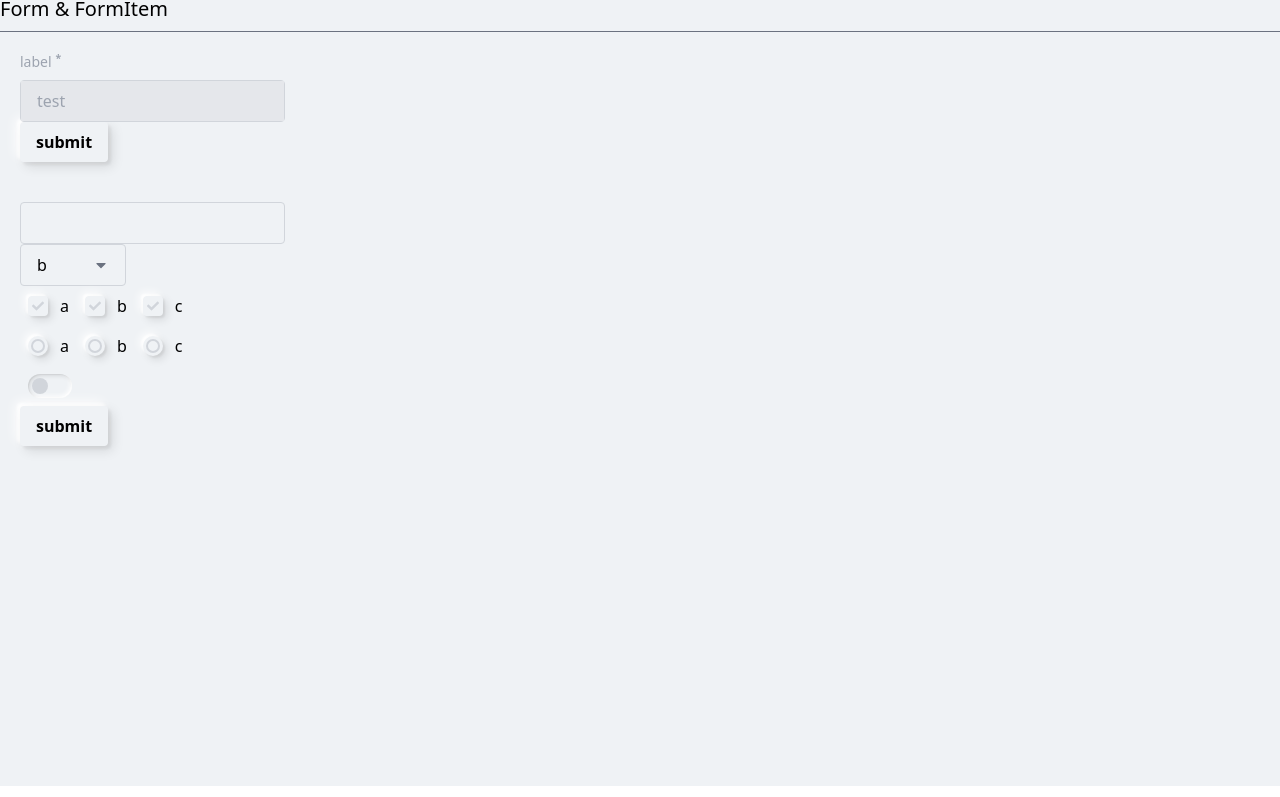
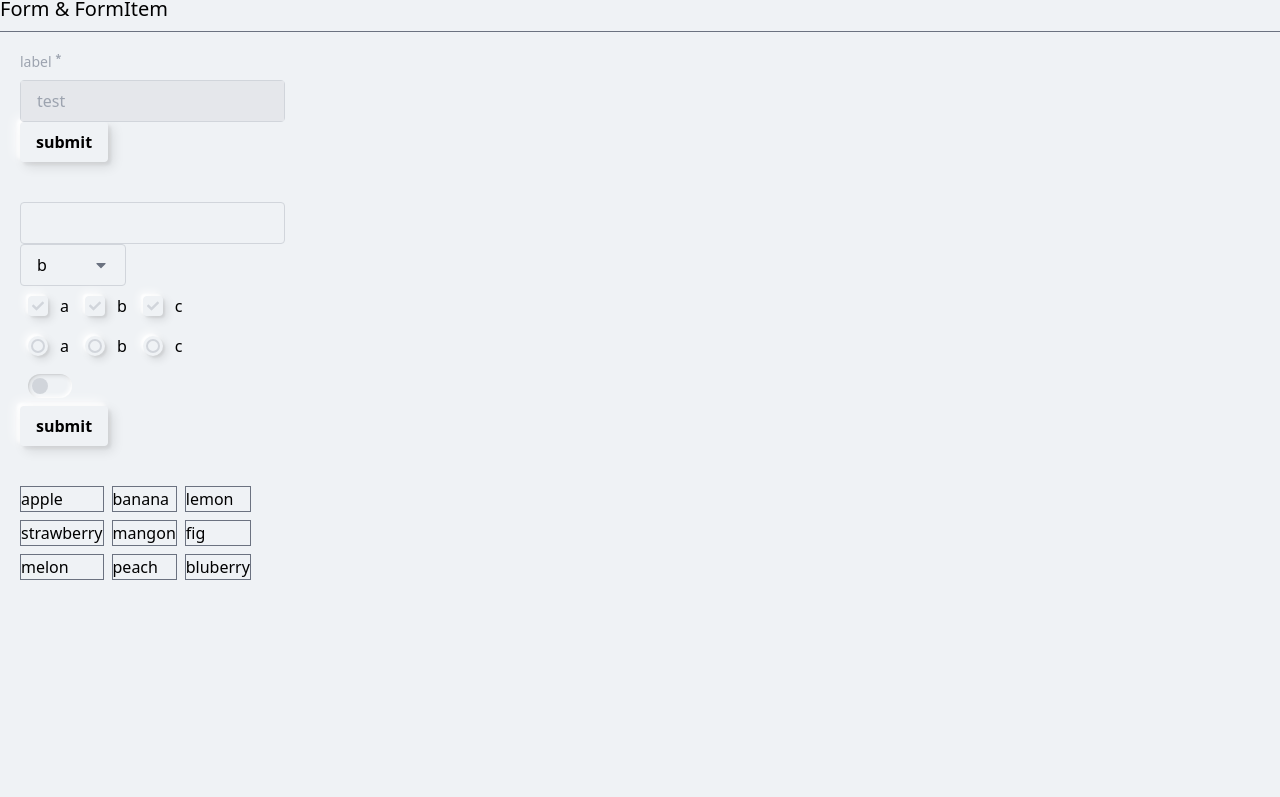
Before and after one commit to carrot-farm/mongsil-ui, a React app: page / in a window 1280 px wide. Shown: the part 1051-1848 px from the top of the page. Built offline with nearby package versions, Linux system fonts and the light colour scheme.

Commit message:
feat: feature/#1t8m8j3

```diff
--- a/src/App.tsx
+++ b/src/App.tsx
@@ -12,6 +12,8 @@
 import FormItem from './components/FormItem';
 import Form from './components/Form';
 import FormCreator from './components/FormCreator';
+import Layout from './components/Layout';
+import LayoutItem from './components/LayoutItem';
 
 import useForm from './hooks/useForm';
 
@@ -316,10 +318,12 @@
           form={form2}
           model={[
             {
+              itemId: 'input',
               component: 'input',
               name: 'input-name',
             },
             {
+              itemId: 'select',
               component: 'select',
               name: 'select-name',
               defaultValue: 'b',
@@ -332,6 +336,7 @@
               },
             },
             {
+              itemId: 'checkbox',
               component: 'checkbox',
               name: 'checkbox-name',
               props: {
@@ -343,6 +348,7 @@
               },
             },
             {
+              itemId: 'radio',
               component: 'radio',
               name: 'radio-name',
               props: {
@@ -354,6 +360,7 @@
               },
             },
             {
+              itemId: 'switch',
               component: 'switch',
               name: 'switch',
               props: {
@@ -361,6 +368,7 @@
               },
             },
             {
+              itemId: 'button',
               component: 'button',
               type: 'submit',
               children: 'submit',
@@ -370,6 +378,32 @@
           onChange={(v, name) => console.log(v, name)}
         />
       </div>
+      <div className="p-5 flex space-x-4">
+        <Layout
+          areas={`
+          'apple banana lemon'
+          'strawberry mangon fig'
+          'melon peach bluberry'
+        `}
+          gap={2}
+        >
+          {[
+            'apple',
+            'banana',
+            'lemon',
+            'strawberry',
+            'mangon',
+            'fig',
+            'melon',
+            'peach',
+            'bluberry',
+          ].map((name) => (
+            <LayoutItem gridArea={name} key={name}>
+              <div className="border border-gray-500">{name}</div>
+            </LayoutItem>
+          ))}
+        </Layout>
+      </div>
       <div className="h-80"></div>
     </div>
   );
--- a/src/components/Layout/Layout.tsx
+++ b/src/components/Layout/Layout.tsx
@@ -1,6 +1,7 @@
 import * as React from 'react';
 
 import { TRemUnit } from '../../types/components';
+import { unitToRem } from '../../utils/style';
 
 export interface LayoutProps extends React.HTMLAttributes<HTMLDivElement> {
   /** grid-template-areas 속성. 요소의 배치 정의. 백틱사용. */
@@ -30,13 +31,13 @@
 }: LayoutProps): JSX.Element {
   return (
     <div
-      className={`Mongsil-layout-root ${className ?? ''} ${
-        gap ? `gap-${gap}` : ''
-      } ${gapX ? `gap-x-${gapX}` : ''} ${gapY ? `gap-y-${gapY}` : ''} `}
+      className={`Mongsil-layout-root ${className ?? ''} `}
       style={{
         gridTemplateAreas: areas,
         gridTemplateColumns: columns,
         gridTemplateRows: rows,
+        columnGap: unitToRem(gapX ?? gap ?? 0),
+        rowGap: unitToRem(gapY ?? gap ?? 0),
       }}
       {...args}
     >
--- a/src/tailwind_out.css
+++ b/src/tailwind_out.css
@@ -55,6 +55,7 @@
     inset 7px 7px 20px hsl(var(--color-base-deg) 3% 5% / 10%),
     inset -5px -5px 5px hsl(var(--color-base-deg) 3% 100% / 80%),
     inset -7px -7px 20px hsl(var(--color-base-deg) 5% 100% / 80%);
+
   /** 하이라이드 비활성화 */
   -webkit-tap-highlight-color: transparent;
 }
@@ -264,6 +265,7 @@
 
 button,
 [type='button'],
+[type='reset'],
 [type='submit'] {
 	-webkit-appearance: button;
 }
@@ -272,14 +274,27 @@
 Remove the inner border and padding in Firefox.
 */
 
+::-moz-focus-inner {
+	border-style: none;
+	padding: 0;
+}
+
 /**
 Restore the focus styles unset by the previous rule.
 */
+
+:-moz-focusring {
+	outline: 1px dotted ButtonText;
+}
 
 /**
 Remove the additional ':invalid' styles in Firefox.
 See: https://github.com/mozilla/gecko-dev/blob/2f9eacd9d3d995c937b4251a5557d95d494c9be1/layout/style/res/forms.css#L728-L737
 */
+
+:-moz-ui-invalid {
+	box-shadow: none;
+}
 
 /**
 Remove the padding so developers are not caught out when they zero out 'fieldset' elements in all browsers.
@@ -301,19 +316,38 @@
 Correct the cursor style of increment and decrement buttons in Safari.
 */
 
+::-webkit-inner-spin-button,
+::-webkit-outer-spin-button {
+	height: auto;
+}
+
 /**
 1. Correct the odd appearance in Chrome and Safari.
 2. Correct the outline style in Safari.
 */
 
+[type='search'] {
+	-webkit-appearance: textfield; /* 1 */
+	outline-offset: -2px; /* 2 */
+}
+
 /**
 Remove the inner padding in Chrome and Safari on macOS.
 */
+
+::-webkit-search-decoration {
+	-webkit-appearance: none;
+}
 
 /**
 1. Correct the inability to style clickable types in iOS and Safari.
 2. Change font properties to 'inherit' in Safari.
 */
+
+::-webkit-file-upload-button {
+	-webkit-appearance: button; /* 1 */
+	font: inherit; /* 2 */
+}
 
 /*
 Interactive
@@ -469,7 +503,8 @@
   color: #9ca3af;
 }
 
-button {
+button,
+[role="button"] {
   cursor: pointer;
 }
 
@@ -480,6 +515,10 @@
  * as it triggers the better focus styles even for links, which still use a dotted
  * outline in Firefox by default.
  */
+
+:-moz-focusring {
+	outline: auto;
+}
 
 table {
   border-collapse: collapse;
@@ -588,8 +627,29 @@
 }
 
 *, ::before, ::after {
+  --tw-translate-x: 0;
+  --tw-translate-y: 0;
+  --tw-rotate: 0;
+  --tw-skew-x: 0;
+  --tw-skew-y: 0;
+  --tw-scale-x: 1;
+  --tw-scale-y: 1;
+  --tw-transform: translateX(var(--tw-translate-x)) translateY(var(--tw-translate-y)) rotate(var(--tw-rotate)) skewX(var(--tw-skew-x)) skewY(var(--tw-skew-y)) scaleX(var(--tw-scale-x)) scaleY(var(--tw-scale-y));
   --tw-border-opacity: 1;
   border-color: rgba(229, 231, 235, var(--tw-border-opacity));
+  --tw-ring-offset-shadow: 0 0 #0000;
+  --tw-ring-shadow: 0 0 #0000;
+  --tw-shadow: 0 0 #0000;
+  --tw-blur: var(--tw-empty,/*!*/ /*!*/);
+  --tw-brightness: var(--tw-empty,/*!*/ /*!*/);
+  --tw-contrast: var(--tw-empty,/*!*/ /*!*/);
+  --tw-grayscale: var(--tw-empty,/*!*/ /*!*/);
+  --tw-hue-rotate: var(--tw-empty,/*!*/ /*!*/);
+  --tw-invert: var(--tw-empty,/*!*/ /*!*/);
+  --tw-saturate: var(--tw-empty,/*!*/ /*!*/);
+  --tw-sepia: var(--tw-empty,/*!*/ /*!*/);
+  --tw-drop-shadow: var(--tw-empty,/*!*/ /*!*/);
+  --tw-filter: var(--tw-blur) var(--tw-brightness) var(--tw-contrast) var(--tw-grayscale) var(--tw-hue-rotate) var(--tw-invert) var(--tw-saturate) var(--tw-sepia) var(--tw-drop-shadow);
 }
 
 .emboss-100 {
@@ -638,42 +698,49 @@
     width: 8px;
   }
 
+::-webkit-scrollbar-thumb {
+    background-color: hsl(var(--color-primary-deg) 100% 72% / 50%);
+    border-radius: 10px;
+    padding: 5px;
+  }
+
+::-webkit-scrollbar-track {
+    background-color: hsl(var(--color-base-deg) 22% 93%);
+  }
 .container {
   width: 100%;
 }
+@media (min-width: 640px) {
 
-@media (min-width: 640px) {
   .container {
     max-width: 640px;
   }
 }
+@media (min-width: 768px) {
 
-@media (min-width: 768px) {
   .container {
     max-width: 768px;
   }
 }
+@media (min-width: 1024px) {
 
-@media (min-width: 1024px) {
   .container {
     max-width: 1024px;
   }
 }
+@media (min-width: 1280px) {
 
-@media (min-width: 1280px) {
   .container {
     max-width: 1280px;
   }
 }
+@media (min-width: 1536px) {
 
-@media (min-width: 1536px) {
   .container {
     max-width: 1536px;
   }
 }
-
 /* ===== button ===== */
-
 .Mongsil-button-root {
     transition-property: box-shadow;
     transition-timing-function: ease-in-out;
@@ -685,7 +752,6 @@
     padding-bottom: 0.5rem;
     font-weight: 600;
   }
-
 .Mongsil-button-root.disabled {
   cursor: not-allowed;
   --tw-bg-opacity: 1;
@@ -693,35 +759,27 @@
   --tw-text-opacity: 1;
   color: rgba(156, 163, 175, var(--tw-text-opacity));
 }
-
 .Mongsil-button-root.emboss {
     box-shadow: var(--emboss-300);
   }
-
 .Mongsil-button-root.emboss.pressed {
     box-shadow: var(--emboss-0);
   }
-
 .Mongsil-button-root.dent {
     box-shadow: var(--dent-0);
   }
-
 .Mongsil-button-root.dent.pressed {
     box-shadow: var(--dent-200);
   }
-
 .Mongsil-button-root > .Mongsil-button-label {
     transition-property: transform;
     transition-timing-function: ease-in-out;
     transition-duration: 200ms;
   }
-
 .Mongsil-button-root.pressed > .Mongsil-button-label {
     transform: scale(0.95);
   }
-
 /* ===== input ===== */
-
 .Mongsil-input-root {
   border-radius: 0.25rem;
   border-width: 1px;
@@ -736,24 +794,15 @@
     --tw-border-opacity: 1;
     border-color: rgba(209, 213, 219, var(--tw-border-opacity));
 }
-
 .Mongsil-input-root.focused {
     box-shadow: var(--dent-100);
     border-color: transparent;
   }
-
 .Mongsil-input-root > .Mongsil-input-base {
   width: 100%;
   -webkit-appearance: none;
           appearance: none;
   background-color: transparent;
-}
-
-.Mongsil-input-root > .Mongsil-input-base:focus {
-  background-color: transparent;
-}
-
-.Mongsil-input-root > .Mongsil-input-base {
   padding-left: 1rem;
   padding-right: 1rem;
   padding-top: 0.5rem;
@@ -761,12 +810,11 @@
   --tw-text-opacity: 1;
   color: rgba(55, 65, 81, var(--tw-text-opacity));
 }
-
 .Mongsil-input-root > .Mongsil-input-base:focus {
+  background-color: transparent;
   outline: 2px solid transparent;
   outline-offset: 2px;
 }
-
 .Mongsil-input-root.disabled, .Mongsil-input-root.disabled > .Mongsil-input-base {
   cursor: not-allowed;
   --tw-bg-opacity: 1;
@@ -774,9 +822,7 @@
   --tw-text-opacity: 1;
   color: rgba(156, 163, 175, var(--tw-text-opacity));
 }
-
 /* ===== checkbox ===== */
-
 .Mongsil-checkbox-root {
   position: relative;
   display: inline-flex;
@@ -785,12 +831,10 @@
   justify-content: center;
   padding: 0.5rem;
 }
-
 .Mongsil-checkbox-root > .Mongsil-checkbox-base {
   -webkit-appearance: none;
           appearance: none;
 }
-
 .Mongsil-checkbox-root > .Mongsil-checkbox-checker {
   display: inline-flex;
   height: 1.25rem;
@@ -803,62 +847,49 @@
   color: rgba(209, 213, 219, var(--tw-text-opacity));
     transition: box-shadow var(--easing), color var(--easing);
 }
-
 .Mongsil-checkbox-root > .Mongsil-checkbox-checker.emboss, .Mongsil-checkbox-root > .Mongsil-checkbox-checker.emboss-outline, .Mongsil-checkbox-root > .Mongsil-checkbox-checker.emboss-fill {
     box-shadow: var(--emboss-200);
   }
-
 .Mongsil-checkbox-root > .Mongsil-checkbox-checker.emboss-outline {
   border-width: 1px;
   border-color: transparent;
     transition: border var(--easing), color 200ms var(--easing),
       box-shadow var(--easing);
 }
-
 .Mongsil-checkbox-root > .Mongsil-checkbox-checker.emboss-fill {
     transition: background-color 200ms ease-in-out, color 200ms ease-in-out,
       box-shadow 200ms ease-in-out;
   }
-
 .Mongsil-checkbox-root.checked > .Mongsil-checkbox-checker {
     box-shadow: var(--emboss-0);
   }
-
 .Mongsil-checkbox-root.checked > .Mongsil-checkbox-checker.emboss {
   color: var(--color-primary);
 }
-
 .Mongsil-checkbox-root.checked > .Mongsil-checkbox-checker.emboss-fill {
   background-color: var(--color-primary);
   font-size: 1rem;
   line-height: 1.5rem;
   color: var(--color-base);
 }
-
 .Mongsil-checkbox-root.checked > .Mongsil-checkbox-checker.emboss-outline {
   --tw-border-opacity: 1;
   border-color: rgba(209, 213, 219, var(--tw-border-opacity));
   color: var(--color-primary);
 }
-
 /* dent */
-
 .Mongsil-checkbox-root > .Mongsil-checkbox-checker.dent, .Mongsil-checkbox-root > .Mongsil-checkbox-checker.dent-outline {
     box-shadow: var(--dent-0);
   }
-
 .Mongsil-checkbox-root.checked > .Mongsil-checkbox-checker.dent, .Mongsil-checkbox-root.checked > .Mongsil-checkbox-checker.dent-outline {
     box-shadow: var(--dent-100);
   }
-
 .Mongsil-checkbox-root > .Mongsil-checkbox-checker.dent {
     transition: color var(--easing);
   }
-
 .Mongsil-checkbox-root.checked > .Mongsil-checkbox-checker.dent {
   color: var(--color-primary);
 }
-
 .Mongsil-checkbox-root > .Mongsil-checkbox-checker.dent-outline {
   border-width: 1px;
   --tw-border-opacity: 1;
@@ -866,25 +897,20 @@
     transition: border var(--easing), color 200ms var(--easing),
       box-shadow var(--easing);
 }
-
 .Mongsil-checkbox-root.checked > .Mongsil-checkbox-checker.dent-outline {
   border-color: transparent;
   color: var(--color-primary);
 }
-
 .Mongsil-checkbox-root .Mongsil-checkbox-icon {
   width: 0.75rem;
 }
-
 .Mongsil-checkbox-root > label {
   margin-left: 0.75rem;
   cursor: pointer;
 }
-
 .Mongsil-checkbox-root.disabled {
   cursor: not-allowed !important;
 }
-
 .Mongsil-checkbox-root.disabled > .Mongsil-checkbox-checker {
   cursor: not-allowed !important;
   --tw-bg-opacity: 1 !important;
@@ -892,21 +918,17 @@
   --tw-text-opacity: 1 !important;
   color: rgba(156, 163, 175, var(--tw-text-opacity)) !important;
 }
-
 .Mongsil-checkbox-root.disabled .Mongsil-checkbox-icon {
   cursor: not-allowed !important;
   --tw-text-opacity: 1 !important;
   color: rgba(209, 213, 219, var(--tw-text-opacity)) !important;
 }
-
 .Mongsil-checkbox-root.disabled .Mongsil-checkbox-label {
   cursor: not-allowed !important;
   --tw-text-opacity: 1 !important;
   color: rgba(156, 163, 175, var(--tw-text-opacity)) !important;
 }
-
 /* ===== radio ===== */
-
 .Mongsil-radio-root {
   position: relative;
   display: inline-flex;
@@ -915,12 +937,10 @@
   justify-content: center;
   padding: 0.5rem;
 }
-
 .Mongsil-radio-root > .Mongsil-radio-base {
   -webkit-appearance: none;
           appearance: none;
 }
-
 .Mongsil-radio-root > .Mongsil-radio-checker {
   position: relative;
   display: inline-flex;
@@ -933,7 +953,6 @@
   --tw-text-opacity: 1;
   color: rgba(209, 213, 219, var(--tw-text-opacity));
 }
-
 .Mongsil-radio-root > .Mongsil-radio-checker > .Mongsil-radio-checker-outer {
   position: relative;
   display: inline-flex;
@@ -947,14 +966,12 @@
     height: 14px;
     transition: border-color var(--easing);
 }
-
 .Mongsil-radio-root
     .Mongsil-radio-base:checked
     + .Mongsil-radio-checker
     > .Mongsil-radio-checker-outer {
   border-color: var(--color-primary);
 }
-
 .Mongsil-radio-root > .Mongsil-radio-checker .Mongsil-radio-checker-inner {
     transition-property: transform;
     transition-timing-function: ease-in-out;
@@ -965,33 +982,26 @@
     height: 6px;
     transform: scale(0);
   }
-
 .Mongsil-radio-root
     > .Mongsil-radio-base:checked
     + .Mongsil-radio-checker
     .Mongsil-radio-checker-inner {
     transform: scale(1);
   }
-
 .Mongsil-radio-root > .Mongsil-radio-label {
   margin-left: 0.75rem;
   cursor: pointer;
 }
-
 /* emboss */
-
 .Mongsil-radio-root > .Mongsil-radio-checker.emboss {
     box-shadow: var(--emboss-200);
   }
-
 .Mongsil-radio-root
     .Mongsil-radio-base:checked
     + .Mongsil-radio-checker.emboss {
     box-shadow: var(--emboss-0);
   }
-
 /* dent */
-
 .Mongsil-radio-root > .Mongsil-radio-checker.dent {
     box-shadow: var(--dent-0);
     border-width: 1px;
@@ -999,14 +1009,12 @@
     border-color: rgba(209, 213, 219, var(--tw-border-opacity));
     transition: box-shadow var(--easing), border-color var(--easing);
   }
-
 .Mongsil-radio-root
     .Mongsil-radio-base:checked
     + .Mongsil-radio-checker.dent {
     box-shadow: var(--dent-100);
     border-color: transparent;
   }
-
 .Mongsil-radio-root
     > .Mongsil-radio-checker.dent
     .Mongsil-radio-checker-outer, .Mongsil-radio-root
@@ -1015,21 +1023,19 @@
     .Mongsil-radio-checker-outer {
   border-style: none;
 }
-
 .Mongsil-radio-root
     > .Mongsil-radio-base:checked
     + .Mongsil-radio-checker.dent
     .Mongsil-radio-checker-inner {
   --tw-scale-x: 1.5;
   --tw-scale-y: 1.5;
+  transform: var(--tw-transform);
 }
-
 .Mongsil-radio-root.disabled, .Mongsil-radio-root.disabled .Mongsil-radio-label {
   cursor: not-allowed !important;
   --tw-text-opacity: 1 !important;
   color: rgba(156, 163, 175, var(--tw-text-opacity)) !important;
 }
-
 .Mongsil-radio-root.disabled .Mongsil-radio-checker {
   cursor: not-allowed !important;
   --tw-bg-opacity: 1 !important;
@@ -1037,12 +1043,10 @@
   --tw-text-opacity: 1 !important;
   color: rgba(156, 163, 175, var(--tw-text-opacity)) !important;
 }
-
 .Mongsil-radio-root.disabled .Mongsil-radio-checker-inner {
   --tw-bg-opacity: 1 !important;
   background-color: rgba(209, 213, 219, var(--tw-bg-opacity)) !important;
 }
-
 .Mongsil-radio-root.disabled, .Mongsil-radio-checker > .Mongsil-radio-checker-outer, .Mongsil-radio-root.disabled
     .Mongsil-radio-base:checked
     + .Mongsil-radio-checker
@@ -1050,9 +1054,7 @@
   --tw-border-opacity: 1;
   border-color: rgba(209, 213, 219, var(--tw-border-opacity));
 }
-
 /* ===== switch ===== */
-
 .Mongsil-switch-root {
   position: relative;
   display: inline-flex;
@@ -1061,12 +1063,10 @@
   justify-content: center;
   padding: 0.5rem;
 }
-
 .Mongsil-switch-root > .Mongsil-switch-base {
   -webkit-appearance: none;
           appearance: none;
 }
-
 .Mongsil-switch-root > .Mongsil-switch-bg {
   position: relative;
   display: flex;
@@ -1075,17 +1075,14 @@
   align-items: center;
   border-radius: 9999px;
 }
-
 .Mongsil-switch-root > .Mongsil-switch-bg.dent {
     box-shadow: var(--dent-100);
   }
-
 .Mongsil-switch-root > .Mongsil-switch-bg.emboss {
   border-width: 1px;
   --tw-border-opacity: 1;
   border-color: rgba(209, 213, 219, var(--tw-border-opacity));
 }
-
 .Mongsil-switch-root .Mongsil-switch-checker {
   display: inline-flex;
   height: 1rem;
@@ -1099,11 +1096,9 @@
     left: 4px;
     transition: transform 200ms ease-in-out, background-color 200ms ease-in-out;
 }
-
 .Mongsil-switch-root .Mongsil-switch-bg.emboss .Mongsil-switch-checker {
     box-shadow: var(--emboss-200);
   }
-
 .Mongsil-switch-root
     .Mongsil-switch-base:checked
     + .Mongsil-switch-bg
@@ -1111,13 +1106,11 @@
   background-color: var(--color-primary);
     transform: translateX(20px);
 }
-
 .Mongsil-switch-root.disabled .Mongsil-switch-bg {
   cursor: not-allowed !important;
   --tw-bg-opacity: 1 !important;
   background-color: rgba(229, 231, 235, var(--tw-bg-opacity)) !important;
 }
-
 .Mongsil-switch-root.disabled
     .Mongsil-switch-base:checked
     + .Mongsil-switch-bg
@@ -1130,13 +1123,7 @@
   --tw-shadow: 0 0 #0000;
   box-shadow: var(--tw-ring-offset-shadow, 0 0 #0000), var(--tw-ring-shadow, 0 0 #0000), var(--tw-shadow);
 }
-
 /* ===== select ===== */
-
-.Mongsil-form_item-root.Mongsil-select-root .Mongsil-form_item-label {
-  padding-bottom: 0.5rem;
-}
-
 .Mongsil-select-root {
   position: relative;
   display: inline-flex;
@@ -1144,7 +1131,9 @@
   align-items: center;
   justify-content: center;
 }
-
+.Mongsil-form_item-root.Mongsil-select-root .Mongsil-form_item-label {
+  padding-bottom: 0.5rem;
+}
 .Mongsil-select-root > .Mongsil-select-value-container {
   display: flex;
   cursor: pointer;
@@ -1159,25 +1148,21 @@
   padding-top: 0.5rem;
   padding-bottom: 0.5rem;
 }
-
 .Mongsil-select-root .Mongsil-select-value {
   display: inline-flex;
   line-height: 1.5;
     height: 1.5rem;
     min-width: 3rem;
 }
-
 .Mongsil-select-root .Mongsil-select-icon {
   margin-left: 0.5rem;
   -webkit-appearance: none;
           appearance: none;
 }
-
 .Mongsil-select-root .Mongsil-select-float-container {
   position: relative;
   width: 100%;
 }
-
 .Mongsil-select-root .Mongsil-select-float-panel {
   position: absolute;
   left: 0px;
@@ -1200,179 +1185,112 @@
     overflow-y: auto;
     overflow-x: hidden;
 }
-
 .Mongsil-select-root .Mongsil-select-float-panel.animate-visible-panel {
     display: block;
   }
-
 .Mongsil-select-root.disabled {
   --tw-bg-opacity: 1;
   background-color: rgba(229, 231, 235, var(--tw-bg-opacity));
   --tw-text-opacity: 1;
   color: rgba(156, 163, 175, var(--tw-text-opacity));
 }
-
 .Mongsil-select-root.disabled > .Mongsil-select-value-container, .Mongsil-select-root.disabled button {
   cursor: not-allowed;
 }
-
 .Mongsil-select-root.disabled .Mongsil-select-icon svg {
   --tw-text-opacity: 1;
   color: rgba(156, 163, 175, var(--tw-text-opacity));
 }
-
 /* ===== select.option ===== */
-
 .Mongsil-option-root {
   padding-left: 1rem;
   padding-right: 1rem;
   padding-top: 0.5rem;
   padding-bottom: 0.5rem;
 }
-
 .Mongsil-option-root:hover,
   .Mongsil-option-root.selected {
     background: hsl(var(--color-primary-deg) 100% 72% / 10%);
   }
-
 .Mongsil-option-root.selected {
   font-weight: 700;
 }
-
 /* ===== form-item ===== */
-
 .Mongsil-form_item-root {
   position: relative;
   display: flex;
 }
-
 .Mongsil-form_item-root .Mongsil-form_item-container {
   position: relative;
 }
-
 /* label */
-
 .Mongsil-form_item-root .Mongsil-form_item-label {
   font-size: 0.875rem;
   line-height: 1.25rem;
 }
-
 .Mongsil-form_item-root.flex-col .Mongsil-form_item-label {
   padding-bottom: 0.5rem;
 }
-
 .Mongsil-form_item-root.flex-row .Mongsil-form_item-label > span {
   display: inline-block;
+  padding-right: 0.5rem;
   padding-top: 0.5rem;
-  padding-right: 0.5rem;
 }
-
 /* helper text */
-
 .Mongsil-form_item-root .Mongsil-form_item-helper_text {
   margin-top: 0.25rem;
   font-size: 0.75rem;
   line-height: 1rem;
 }
-
 /* error message */
-
 .Mongsil-form_item-root .Mongsil-form_item-error_message {
   margin-top: 0.25rem;
   font-size: 0.75rem;
   line-height: 1rem;
     color: var(--color-error);
 }
-
 .Mongsil-form_item-root.disabled .Mongsil-form_item-label, .Mongsil-form_item-root.disabled .Mongsil-form_item-helper_text, .Mongsil-form_item-root.disabled .Mongsil-form_item-error_message {
   cursor: not-allowed !important;
   --tw-text-opacity: 1 !important;
   color: rgba(156, 163, 175, var(--tw-text-opacity)) !important;
 }
-
 /* ===== Layout ===== */
-
 .Mongsil-layout-root {
   position: relative;
   display: grid;
 }
-
 .visible {
   visibility: visible;
 }
-
+.ml-10 {
+  margin-left: 2.5rem;
+}
 .ml-1 {
   margin-left: 0.25rem;
 }
-
-.ml-10 {
-  margin-left: 2.5rem;
-}
-
 .flex {
   display: flex;
 }
-
-.table {
-  display: table;
-}
-
 .contents {
   display: contents;
 }
-
 .hidden {
   display: none;
 }
-
 .h-20 {
   height: 5rem;
 }
-
 .h-80 {
   height: 20rem;
 }
-
 .w-20 {
   width: 5rem;
 }
-
 .flex-grow {
   flex-grow: 1;
 }
+@keyframes visible-panel {
 
-@keyframes spin {
-  to {
-    transform: rotate(360deg);
-  }
-}
-
-@keyframes ping {
-  75%, 100% {
-    transform: scale(2);
-    opacity: 0;
-  }
-}
-
-@keyframes pulse {
-  50% {
-    opacity: .5;
-  }
-}
-
-@keyframes bounce {
-  0%, 100% {
-    transform: translateY(-25%);
-    animation-timing-function: cubic-bezier(0.8,0,1,1);
-  }
-
-  50% {
-    transform: none;
-    animation-timing-function: cubic-bezier(0,0,0.2,1);
-  }
-}
-
-@keyframes visible-panel {
   0% {
     visibility: hidden;
     opacity: 0;
@@ -1388,110 +1306,57 @@
     transform: scaleY(1);
   }
 }
-
 .animate-visible-panel {
   animation: visible-panel 200ms cubic-bezier(0.25, 1, 0.5, 1) forwards;
 }
-
 .flex-row {
   flex-direction: row;
 }
-
 .flex-col {
   flex-direction: column;
 }
-
 .space-x-4 > :not([hidden]) ~ :not([hidden]) {
   --tw-space-x-reverse: 0;
   margin-right: calc(1rem * var(--tw-space-x-reverse));
   margin-left: calc(1rem * calc(1 - var(--tw-space-x-reverse)));
 }
-
 .border {
   border-width: 1px;
 }
-
 .border-b {
   border-bottom-width: 1px;
 }
-
 .border-gray-500 {
   --tw-border-opacity: 1;
   border-color: rgba(107, 114, 128, var(--tw-border-opacity));
 }
-
 .bg-base {
   background-color: var(--color-base);
 }
-
 .p-5 {
   padding: 1.25rem;
 }
-
 .pb-2 {
   padding-bottom: 0.5rem;
 }
-
 .text-xl {
   font-size: 1.25rem;
   line-height: 1.75rem;
 }
-
 .font-bold {
   font-weight: 700;
 }
-
 .text-gray-400 {
   --tw-text-opacity: 1;
   color: rgba(156, 163, 175, var(--tw-text-opacity));
 }
-
+.text-error {
+  color: var(--color-error);
+}
 .text-gray-500 {
   --tw-text-opacity: 1;
   color: rgba(107, 114, 128, var(--tw-text-opacity));
 }
-
-.text-error {
-  color: var(--color-error);
+.filter {
+  filter: var(--tw-filter);
 }
-
-*, ::before, ::after {
-  --tw-shadow: 0 0 #0000;
-}
-
-*, ::before, ::after {
-  --tw-ring-inset: var(--tw-empty,/*!*/ /*!*/);
-  --tw-ring-offset-width: 0px;
-  --tw-ring-offset-color: #fff;
-  --tw-ring-color: rgba(59, 130, 246, 0.5);
-  --tw-ring-offset-shadow: 0 0 #0000;
-  --tw-ring-shadow: 0 0 #0000;
-}
-
-.filter {
-  --tw-blur: var(--tw-empty,/*!*/ /*!*/);
-  --tw-brightness: var(--tw-empty,/*!*/ /*!*/);
-  --tw-contrast: var(--tw-empty,/*!*/ /*!*/);
-  --tw-grayscale: var(--tw-empty,/*!*/ /*!*/);
-  --tw-hue-rotate: var(--tw-empty,/*!*/ /*!*/);
-  --tw-invert: var(--tw-empty,/*!*/ /*!*/);
-  --tw-saturate: var(--tw-empty,/*!*/ /*!*/);
-  --tw-sepia: var(--tw-empty,/*!*/ /*!*/);
-  --tw-drop-shadow: var(--tw-empty,/*!*/ /*!*/);
-  filter: var(--tw-blur) var(--tw-brightness) var(--tw-contrast) var(--tw-grayscale) var(--tw-hue-rotate) var(--tw-invert) var(--tw-saturate) var(--tw-sepia) var(--tw-drop-shadow);
-}
-
-@media (min-width: 640px) {
-}
-
-@media (min-width: 768px) {
-}
-
-@media (min-width: 1024px) {
-}
-
-@media (min-width: 1280px) {
-}
-
-@media (min-width: 1536px) {
-}
--- a/src/types/components.d.ts
+++ b/src/types/components.d.ts
@@ -87,9 +87,7 @@
   | 3
   | 3.5
   | 4
-  | 4.5
   | 5
-  | 5.5
   | 6
   | 7
   | 8
--- /dev/null
+++ b/src/utils/style.ts
@@ -0,0 +1,42 @@
+import { TRemUnit } from '../types/components';
+
+export const unitToRem = (unit: TRemUnit): string => {
+  return remTable[unit];
+};
+
+const remTable: Record<TRemUnit, string> = {
+  0: '0rem',
+  ['0.5']: '0.125rem',
+  ['1']: '0.25rem',
+  ['1.5']: '0.375rem',
+  ['2']: '0.5rem',
+  ['2.5']: '0.625rem',
+  ['3']: '0.75rem',
+  ['3.5']: '0.875rem',
+  ['4']: '1rem',
+  ['5']: '1.25rem',
+  ['6']: '1.5rem',
+  ['7']: '1.75rem',
+  ['8']: '2rem',
+  ['9']: '2.25rem',
+  ['10']: '2.5rem',
+  ['11']: '2.75rem',
+  ['12']: '3rem',
+  ['14']: '3.5rem',
+  ['16']: '4rem',
+  ['20']: '5rem',
+  ['24']: '6rem',
+  ['28']: '7rem',
+  ['32']: '8rem',
+  ['36']: '9rem',
+  ['40']: '10rem',
+  ['44']: '11rem',
+  ['48']: '12rem',
+  ['52']: '13rem',
+  ['56']: '14rem',
+  ['60']: '15rem',
+  ['64']: '16rem',
+  ['72']: '18rem',
+  ['80']: '20rem',
+  ['96']: '24rem',
+};
--- a/tailwind.config.js
+++ b/tailwind.config.js
@@ -1,5 +1,5 @@
 module.exports = {
-  mode: 'all',
+  mode: 'jit',
   darkMode: false,
   theme: {
     extend: {
```
Also changed, not shown: 1 other file (tests, documents, lock files or other folders). Lines whose indentation alone changed are shown as unchanged.
